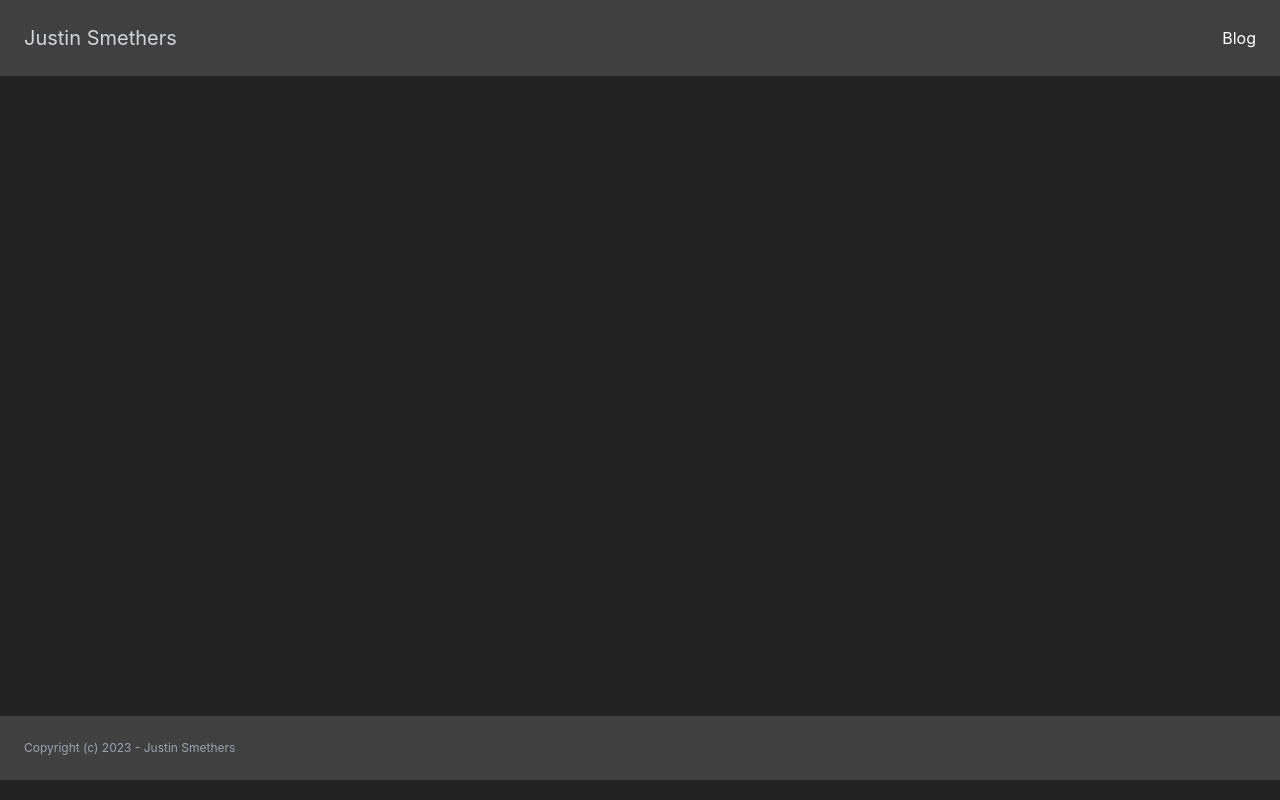
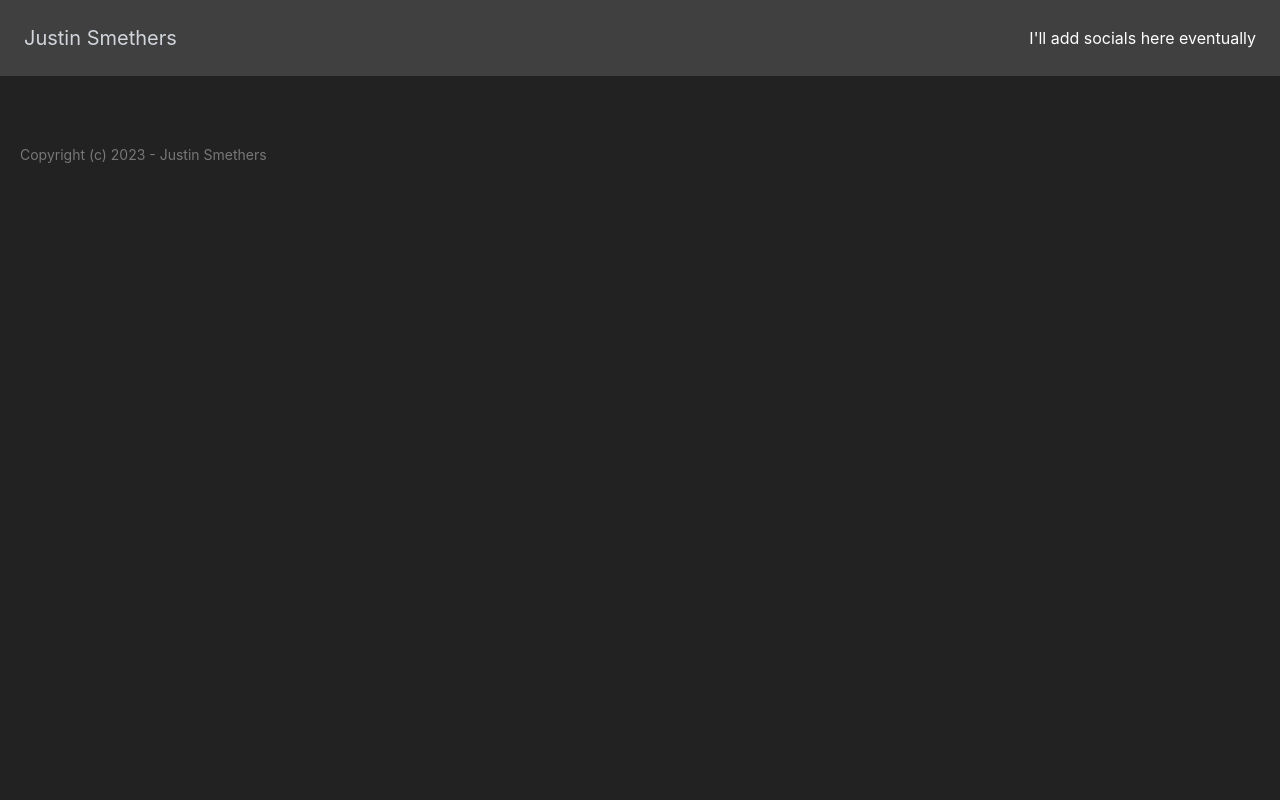
Before and after one commit to JustinSmethers/website, a Django app: template templates/base.html in a window 1280 px wide. Run offline with Django 4.2, Linux system fonts and the light colour scheme; the template is opened without the code that fills it, so the values that code supplies are empty; some libraries are stand-ins or nearby versions.

Commit message:
gotta fix this stupid base html sometime

```diff
--- a/templates/base.html
+++ b/templates/base.html
@@ -12,22 +12,22 @@
         <style>
             footer {
                 position: fixed;
-                bottom: 20px;
+                bottom: 0px;
                 width: 100%;
             }
         </style>
 
-        <title>{% block title %}{% endblock %} | Justin Smethers</title>
+        <title>{% block title %}{% endblock %} Random notes and writings | Justin Smethers</title>
         {% load static %}
         <link type="text/css" href="{% static 'blog/css/style.css' %}" rel="stylesheet">
     </head>
 
     <body>
         <nav class="p-6 flex items-center justify-between bg-neutral-700">
-            <a href="/" class="text-xl text-gray-300">Justin Smethers</a>
+            <a class="text-xl text-gray-300">Justin Smethers</a>
 
             <div class="space-x-4">
-                <a href="{% url 'blog:index' %}" class="text-white">Blog</a>
+                <a class="text-white">I'll add socials here eventually</a>
             </div>
         </nav>
 
@@ -44,8 +44,8 @@
             {% endblock %}
         </main>
 
-        <footer class="p-6 bg-neutral-700">
-            <p class="text-xs text-gray-400">Copyright (c) 2023 - Justin Smethers</p>
+        <footer class="footer">
+            <p>Copyright (c) 2023 - Justin Smethers</p>
         </footer>
     </body>
 </html>
```
